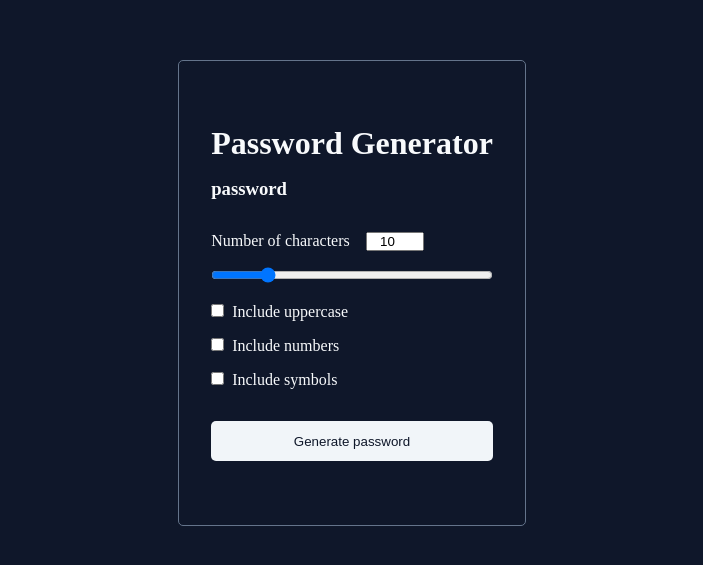
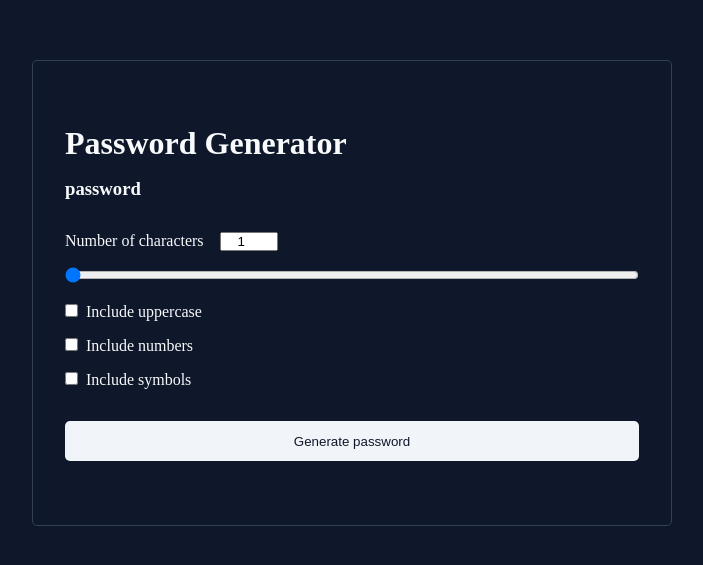
Before and after one commit to NahuelGenchi/passwordgenerator, a React (Create React App) app: page / in a window 1280 px wide. Shown: the part 107-672 px from the top of the page, without its empty margins (288-991 px from the left). Built offline with nearby package versions, Linux system fonts and the light colour scheme.

Commit message:
adding handleInput to Password length

```diff
--- a/src/components/PasswordContainer/PasswordContainer.jsx
+++ b/src/components/PasswordContainer/PasswordContainer.jsx
@@ -1,6 +1,14 @@
+import { useState } from "react";
+
 import "./PasswordContainer.scss";
 
 const PasswordContainer = () => {
+  const [inputValue, setInputValue] = useState(1);
+
+  const handleInput = (e) => {
+    setInputValue(e.target.value);
+  };
+
   return(
     <div className="password-container">
       <h1>Password Generator</h1>
@@ -8,9 +16,9 @@ const PasswordContainer = () => {
       <form className="password-c-form">
         <div>
           <label htmlFor="">Number of characters</label>
-          <input type="number" name="" id="characterAmountNumber" min={1} max={50} value={10}/>
+          <input onChange={handleInput} type="number" name="" id="characterAmountNumber" min={1} max={50} value={inputValue}/>
           <div>
-            <input type="range" name="" id="characterAmountRange" min={1} max={50} value={10}/>
+            <input onInput={handleInput} type="range" name="" id="characterAmountRange" min={1} max={50} value={inputValue}/>
           </div>
         </div>
         <div>
--- a/src/components/PasswordContainer/PasswordContainer.scss
+++ b/src/components/PasswordContainer/PasswordContainer.scss
@@ -2,7 +2,8 @@
 @use "../../scss/mixins.scss" as mixin;
 
 .password-container {
-  max-width: 90vw;
+  width: 90vw;
+  max-width: 40rem;
   padding: 4rem 2rem;
   @include mixin.border;
   border-radius: 5px;
--- a/src/scss/mixins.scss
+++ b/src/scss/mixins.scss
@@ -6,6 +6,6 @@
   align-items: center;
 }
 
-@mixin border($property: border, $color: slate.$c5) {
+@mixin border($property: border, $color: slate.$c7) {
   #{$property}: 1px solid $color;
 }
```
